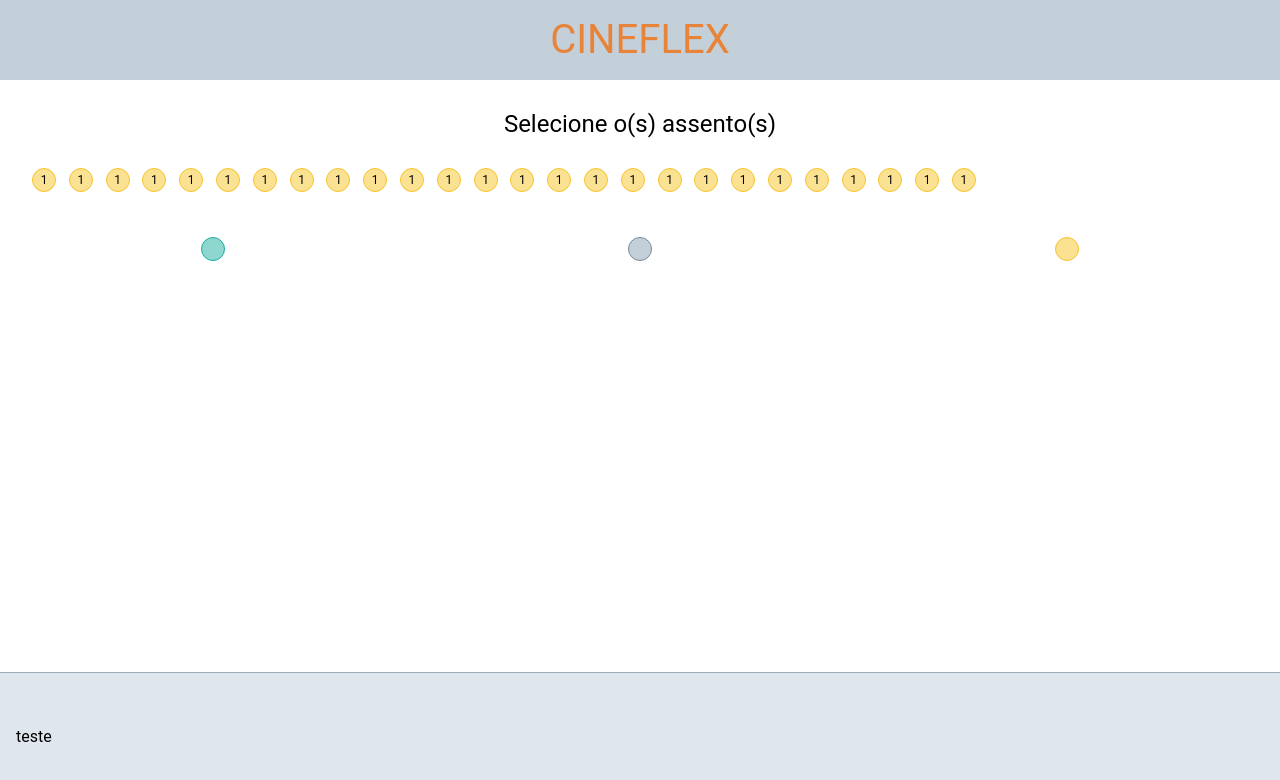
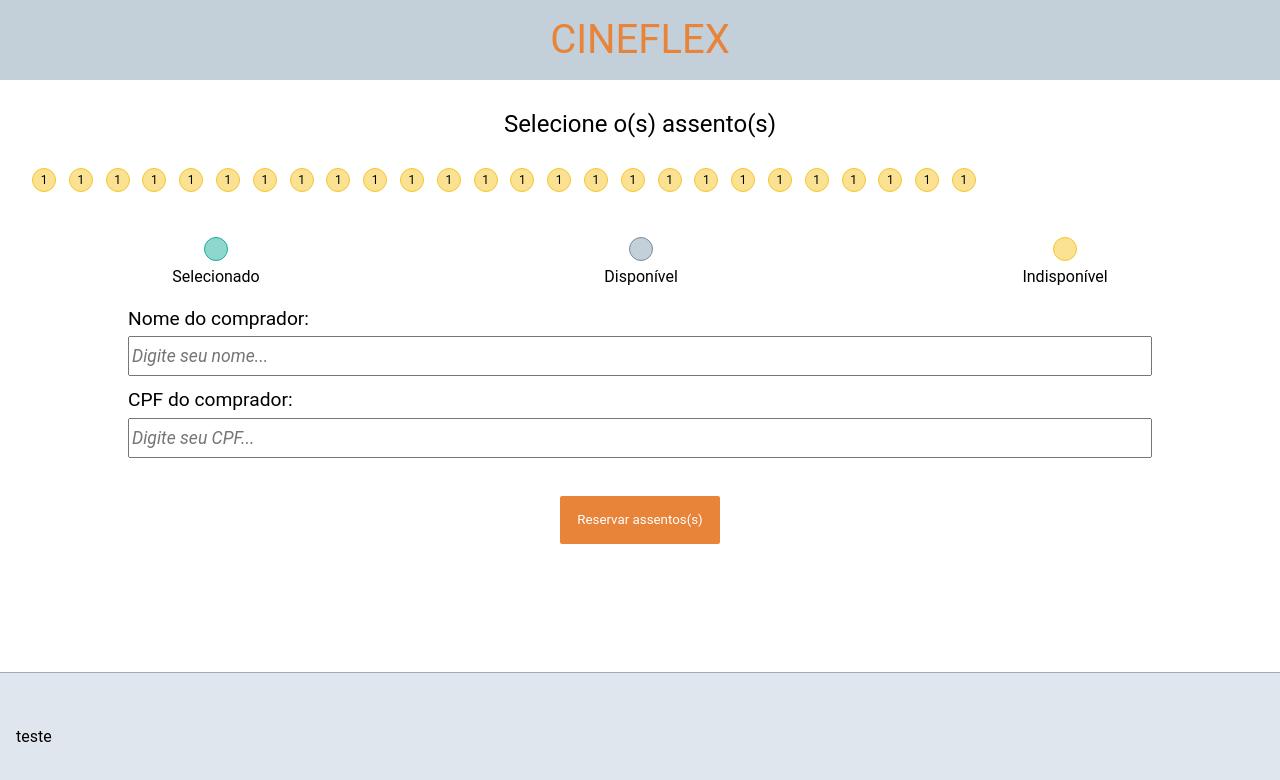
Before and after one commit to CGarcia000/projeto9-cineflex, a React (Create React App) app: page /2 in a window 1280 px wide. Shown: the top 780 px of the page. Built offline with nearby package versions, Linux system fonts and the light colour scheme.

Commit message:
Layout completo

```diff
--- a/src/Components/App.js
+++ b/src/Components/App.js
@@ -8,6 +8,7 @@ import FontStyles from "../assets/css/FontStyles"
 import { MovieSelection } from './MovieSelection'
 import { ScheduleSession } from './ScheduleSession'
 import { ScheduleSeat } from './ScheduleSeat'
+import { RequestMade } from './RequestMade'
 import { Header } from './Header'
 import { Footer } from './Footer'
 
@@ -26,6 +27,7 @@ export default function App() {
                     <Route path="/" element={<MovieSelection />} />
                     <Route path="/1" element={<ScheduleSession />} />
                     <Route path="/2" element={<ScheduleSeat />} />
+                    <Route path="/3" element={<RequestMade />} />
 
 
                 </Routes>
--- a/src/Components/MovieSelection/index.js
+++ b/src/Components/MovieSelection/index.js
@@ -5,7 +5,7 @@ import { Movie } from "./Movie";
 
 export function MovieSelection () {
     return(
-        <>
+        <div style={{marginBottom: "8rem"}}>
             <Title>
                 Selecione o filme
             </Title>
@@ -17,7 +17,7 @@ export function MovieSelection () {
                 <Movie />
                 <Movie />
             </Movies>
-        </>
+        </div>
     );
 }
 
--- /dev/null
+++ b/src/Components/RequestMade.js
@@ -0,0 +1,80 @@
+import { useLayoutEffect } from "react/cjs/react.production.min";
+import styled from "styled-components";
+
+export function RequestMade() {
+    return(
+        <>
+            <Title pageTitle={true}>Pedido feito com sucesso!</Title>
+
+            <BlockDetail>
+                <Title>Filme e sessão</Title>
+                <div>
+                    teste
+                </div>
+            </BlockDetail>
+
+            <BlockDetail>
+                <Title>Ingresso(s)</Title>
+                <div>
+
+                </div>
+            </BlockDetail>
+
+            <BlockDetail>
+                <Title>Comprador</Title>
+                <div>
+                    <div>Nome: </div>
+                    <div>CPF: </div>
+                </div>
+            </BlockDetail>
+
+
+            <ButtonHome>
+                <button>Voltar pra Home</button>
+            </ButtonHome>
+
+        </>
+    );
+}
+
+const Title = styled.div`
+    text-align: ${props => props.pageTitle ? 'center' : 'left' };
+    font-size: 1.5rem;
+    color: ${props => props.pageTitle ? '#247A6B' : 'black' };
+    font-weight: ${props => props.pageTitle ? 700 : 500 };
+    margin-top: 2rem;
+`;
+
+const BlockDetail = styled.div`
+    padding: 0 3rem;
+    margin-top: 3rem;
+    font-size: 1.2rem;
+
+    > div:nth-child(2) {
+        margin-top: 1rem;
+    }
+
+    div {
+        margin-top: 0.8rem;
+
+    }
+`;
+
+const ButtonHome = styled.div`
+    display: flex;
+    justify-content: center;
+
+    button {
+        font-size: 1rem;
+        cursor: pointer;
+        text-align: center;
+        margin: 2rem 0;
+        width: 10rem;
+        height: 3rem;
+        color:white;
+        background-color: #E8833A;
+        border: none;
+        border-radius: 2px;
+        text-align: center;
+    }
+`;
--- a/src/Components/ScheduleSeat/index.js
+++ b/src/Components/ScheduleSeat/index.js
@@ -1,10 +1,14 @@
+import { useState } from "react";
 import styled from "styled-components";
 
 import { Seat } from "./Seat";
 
 export function ScheduleSeat () {
+    const [nameSchedule, setNameSchedule] = useState("");
+    const [cpf, setCpf] = useState("");
+
     return(
-        <>
+        <div style={{marginBottom: "8rem"}}>
             <Title>
                 Selecione o(s) assento(s)
             </Title>
@@ -39,11 +43,32 @@ export function ScheduleSeat () {
 
             </Seats>
             <SeatLegend>
-                <div className="Selected"></div>
-                <div></div>
-                <div className="NA"></div>
+                <div>
+                    <div className="seat selected"></div>
+                    <span>Selecionado</span>
+                </div>
+                <div>
+                    <div className="seat"></div>
+                    <span>Disponível</span>
+                </div>
+                <div>
+                    <div className="seat na"></div>
+                    <span>Indisponível</span>
+                </div>
             </SeatLegend>
-        </>
+
+            <form onSubmit={1}>
+                <FormDiv>
+                    <label for="name-buyer">Nome do comprador:</label>
+                    <input type="text" placeholder="Digite seu nome..." value={nameSchedule} onChange={e => (e.target.value)} id="name-buyer" />
+                    <label for="cpf-buyer">CPF do comprador:</label>
+                    <input type="password" placeholder="Digite seu CPF..." value={cpf} onChange={e => (e.target.value)} id="cpf-buyer" />
+                </FormDiv>
+                <FormDiv button={true}>
+                    <button type="submit">Reservar assentos(s)</button>
+                </FormDiv>
+            </form>
+        </div>
     );
 }
 
@@ -65,7 +90,15 @@ const SeatLegend = styled.div`
     margin: 1rem 0;
     justify-content: space-around;
 
-    div {
+    > div {
+        display: flex;
+        flex-direction: column;
+        align-items: center;
+        height: 3rem;
+        justify-content: space-between;
+    }
+
+    .seat {
         display: flex;
         align-items: center;
         justify-content: center;
@@ -76,13 +109,46 @@ const SeatLegend = styled.div`
         border: 1px solid #7b8b99;
     }
 
-    .NA {
+    .na {
         background-color: #FBE192;
         border: 1px solid #F7C52B;
     }
 
-    .Selected {
+    .selected {
         background-color: #8DD7CF;
         border: 1px solid #1aae9e;
     }
 `
+
+const FormDiv = styled.div`
+    font-size: 1.2rem;
+    display: flex;
+    flex-direction: column;
+    align-items: ${props => props.button? 'center' : 'left'};
+    width: 80%;
+    margin: 0 auto;
+
+    button {
+        margin: 2rem 0;
+        width: 10rem;
+        height: 3rem;
+        color:white;
+        background-color: #E8833A;
+        border: none;
+        border-radius: 2px;
+        text-align: center;
+        cursor: pointer;
+    }
+
+    label {
+        margin: 0.5rem 0;
+    }
+
+    input {
+        height: 2.5rem;
+        line-height: 1.8rem;
+        font-size: 1.1rem;
+        font-style: italic;
+        margin-bottom: 0.4rem;
+    }
+`
--- a/src/Components/ScheduleSession/index.js
+++ b/src/Components/ScheduleSession/index.js
@@ -5,7 +5,7 @@ import { DaySession } from './DaySession';
 
 export function ScheduleSession () {
     return(
-        <>
+        <div style={{marginBottom: "8rem"}}>
             <Title>
                 Selecione o horário
             </Title>
@@ -13,7 +13,7 @@ export function ScheduleSession () {
             <DaySession />
             <DaySession />
 
-        </>
+        </div>
     );
 }
 
```
